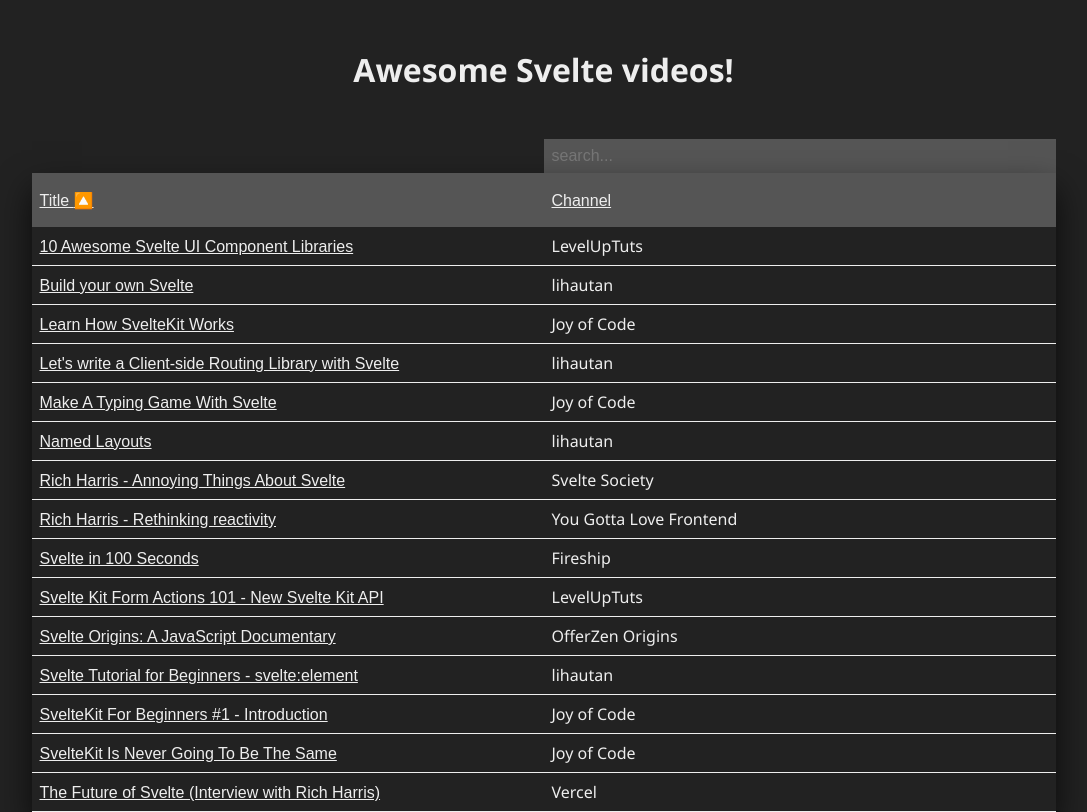
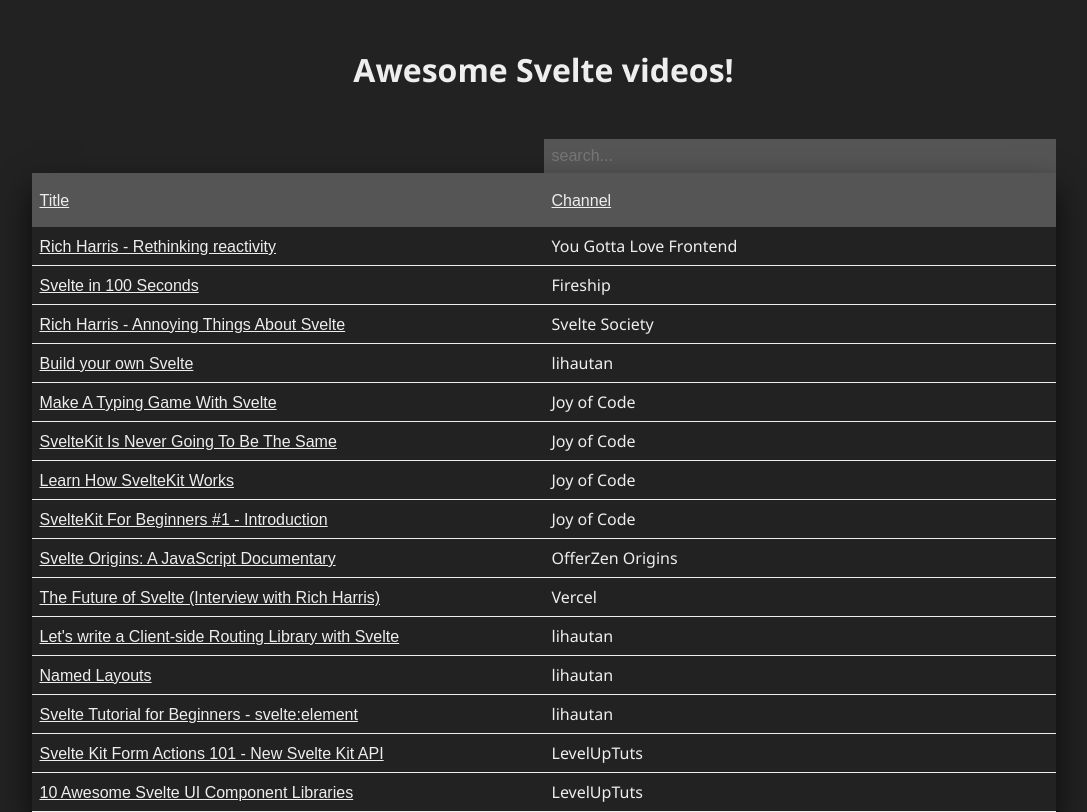
Before and after one commit to paoloricciuti/sharable-state-slides, a SvelteKit app in the folder example/: page / in a window 1280 px wide. Shown: the whole page, without its empty margins (89-1176 px from the left). Built offline with nearby package versions, Linux system fonts and the light colour scheme.

Commit message:
fix something in original example

```diff
--- a/example/src/routes/+page.svelte
+++ b/example/src/routes/+page.svelte
@@ -6,7 +6,7 @@
   let search = "";
   let selectedId: number | null = null;
   let showVideo = false;
-  let sort: string = "title";
+  let sort: string = "";
   $: videos = data.videos
     .filter((video) => video.title.toLowerCase().includes(search.toLowerCase()))
     .sort((videoA, videoB) => {
@@ -16,7 +16,7 @@
       }
       return 0;
     });
-  $: selectedVideo = videos.find((video) => video.id === $selectedId);
+  $: selectedVideo = videos.find((video) => video.id === selectedId);
 </script>
 
 <h1>Awesome Svelte videos!</h1>
```
Lines whose indentation alone changed are shown as unchanged.
